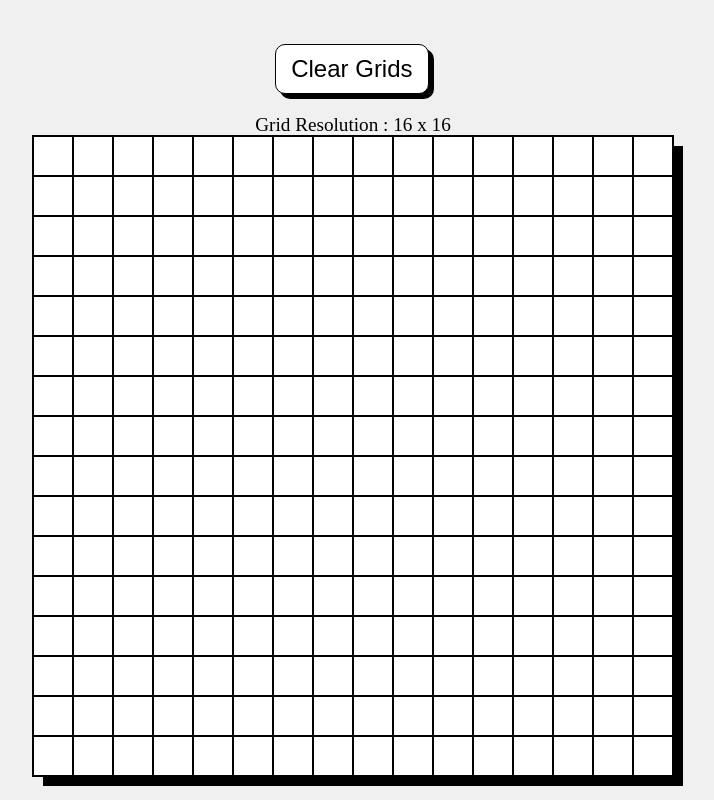
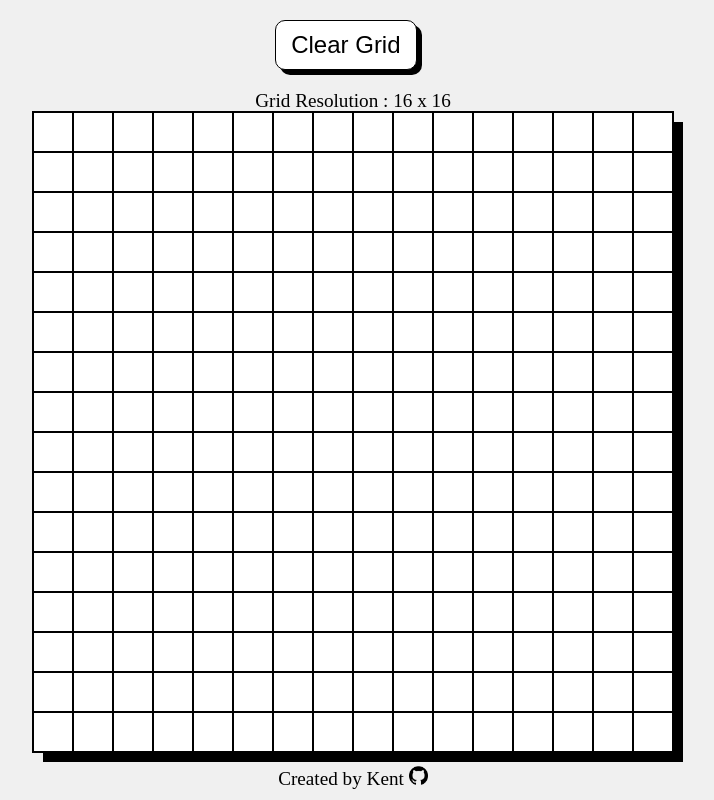
Before and after one commit to slavidkent/Etch-A-Sketch, a plain HTML site: page index.html in a window 1280 px wide. Shown: the whole page, without its empty margins (287-1001 px from the left). Drawn offline with Linux system fonts and the light colour scheme.

Commit message:
Add footer section

```diff
--- a/index.html
+++ b/index.html
@@ -17,14 +17,14 @@
 
     <main>
         <div>
-            <button class="primary-button" id="clear-button">Clear Grids</button>
+            <button class="primary-button" id="clear-button">Clear Grid</button>
             <p id="grid-res-display">Grid Resolution : <span></span></p>
         </div>
         <div class="container"></div>
     </main>
 
     <footer>
-
+        <p>Created by Kent <a href="https://github.com/slavidkent"><img src="./images/github-icon.png" alt="GitHub logo"></a></p>
     </footer>
 </body>
 
--- a/styles.css
+++ b/styles.css
@@ -3,14 +3,23 @@
     padding: 0;
     box-sizing: border-box;
 }
-main {
+html {
     width: 100vw;
     height: 100vh;
+}
+body {
+    height: 100%;
+    display: flex;
+    align-items: center;
+    flex-direction: column;
+    background-color: rgb(240, 240, 240);
+}
+
+main {
     display: flex;
     justify-content: center;
     align-items: center;
     flex-direction: column;
-    background-color: rgb(240, 240, 240);
 }
 .primary-button {
     margin: 20px;
@@ -27,7 +36,7 @@ main {
     transform: translateX(-3px) translateY(-3px);
     box-shadow: 10px 10px;
 }
-#grid-res-display{
+#grid-res-display {
     font-size: 1.2rem;
 }
 .container {
@@ -41,5 +50,18 @@ main {
 }
 .grid {
     aspect-ratio: 1/1;
-    border: 1px solid black
+    border: 1px solid black;
 }
+
+/* footer section */
+footer {
+    display: flex;
+    align-items: center;
+    justify-content: center;
+    margin-top: auto;
+    margin-bottom: 10px;
+    font-size: 1.2rem;
+}
+footer img {
+    width: 1.2rem;
+}
```
Also changed, not shown: images/github-icon.png (added).
